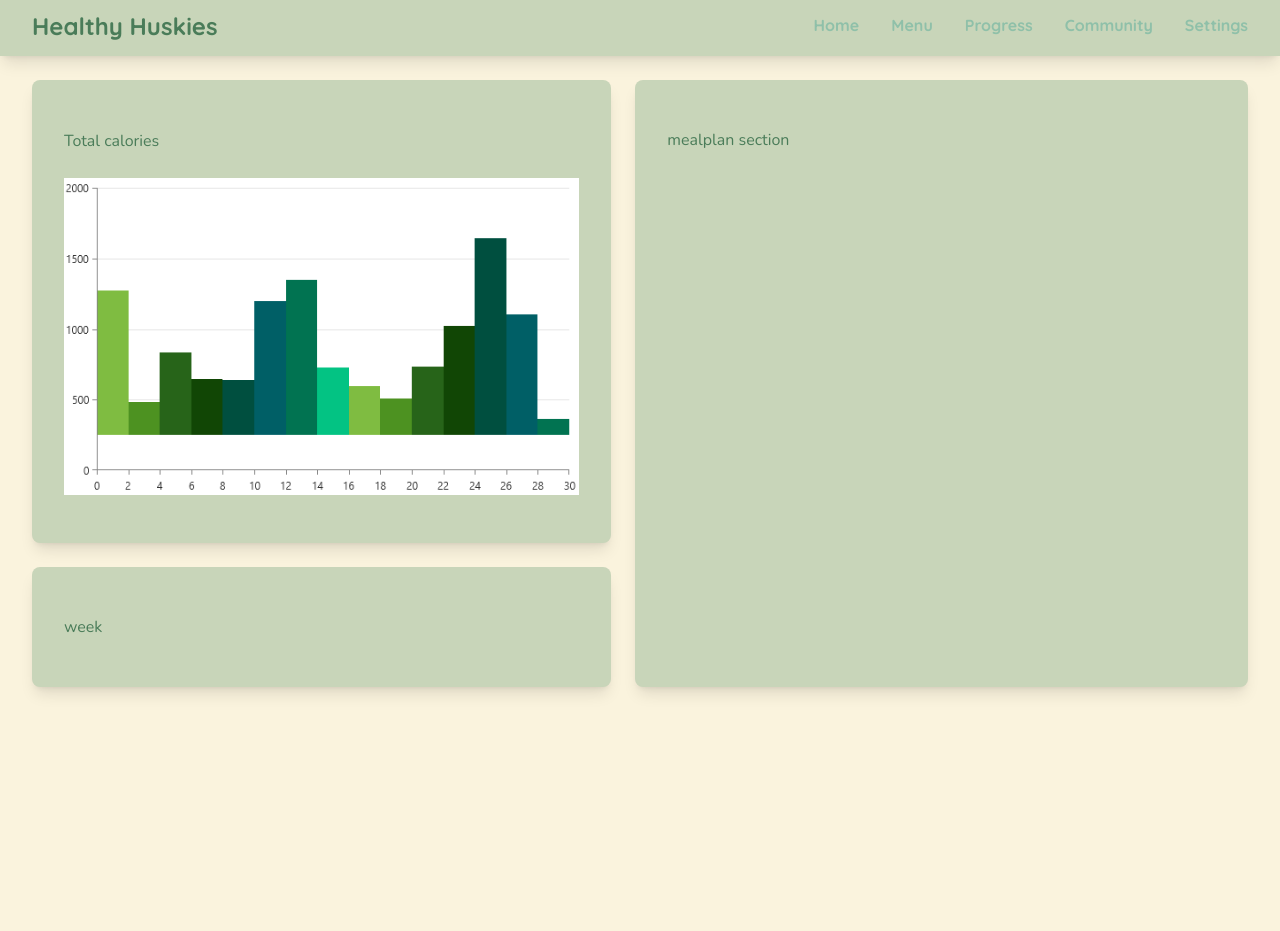
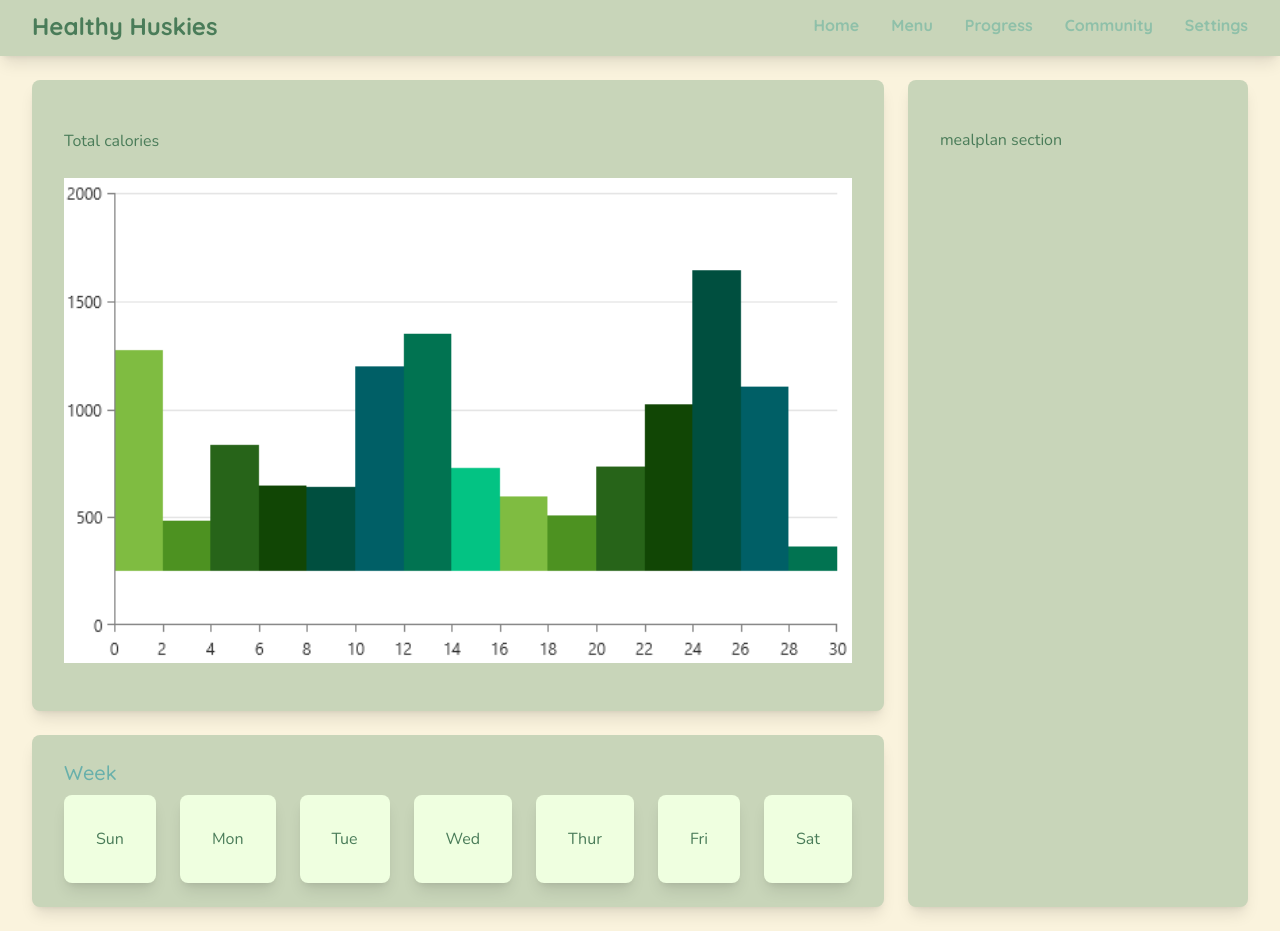
Before and after one commit to Oasis-NEU/f25-group-11, a React (Vite) app in the folder project-series/: page / in a window 1280 px wide. Before the commit the page ends 800 px from the top, so only its background shows below. Built offline with nearby package versions, Linux system fonts and the light colour scheme.

Commit message:
updated home stuff

```diff
--- a/project-series/src/index.css
+++ b/project-series/src/index.css
@@ -6,6 +6,7 @@
     --color-blue: #8FC0A9;
     --color-teal: #68B0AB;
     --color-green: #4A7C59;
+    --color-lightertea: #EFFFE0;
     --font-display: 'Quicksand', sans-serif;
     --font-sans: 'Nunito', sans-serif;
 }
--- a/project-series/src/pages/home.jsx
+++ b/project-series/src/pages/home.jsx
@@ -11,8 +11,35 @@ export default function Home() {
                         </p>
                         <img src={graphImage} alt="Temporary Graph" className="w-full"/>
                     </div>
-                    <div className="w-full px-4 py-12 sm:px-6 lg:px-8 bg-tea rounded-lg cursor-default shadow-lg">
-                        week
+                    <div className=" w-full px-4 py-6 sm:px-6 lg:px-8 bg-tea rounded-lg cursor-default shadow-lg">
+                        <div className="flex flex-col">
+                            <h4>
+                                Week
+                            </h4>
+                            <div className="flex gap-6">
+                                <div className="w-full px-4 py-8 sm:px-6 lg:px-8 bg-lightertea rounded-lg cursor-pointer shadow-lg" >
+                                Sun
+                                </div>
+                                <div className="w-full px-4 py-8 sm:px-6 lg:px-8 bg-lightertea rounded-lg cursor-pointer shadow-lg" >
+                                    Mon
+                                </div>
+                                <div className="w-full px-4 py-8 sm:px-6 lg:px-8 bg-lightertea rounded-lg cursor-pointer shadow-lg" >
+                                    Tue
+                                </div>
+                                <div className="w-full px-4 py-8 sm:px-6 lg:px-8 bg-lightertea rounded-lg cursor-pointer shadow-lg" >
+                                    Wed
+                                </div>
+                                <div className="w-full px-4 py-8 sm:px-6 lg:px-8 bg-lightertea rounded-lg cursor-pointer shadow-lg" >
+                                    Thur
+                                </div>
+                                <div className="w-full px-4 py-8 sm:px-6 lg:px-8 bg-lightertea rounded-lg cursor-pointer shadow-lg" >
+                                    Fri
+                                </div>
+                                <div className="w-full px-4 py-8 sm:px-6 lg:px-8 bg-lightertea rounded-lg cursor-pointer shadow-lg" >
+                                    Sat
+                                </div>
+                            </div>
+                        </div>
                     </div>
                 </div>
 
```
